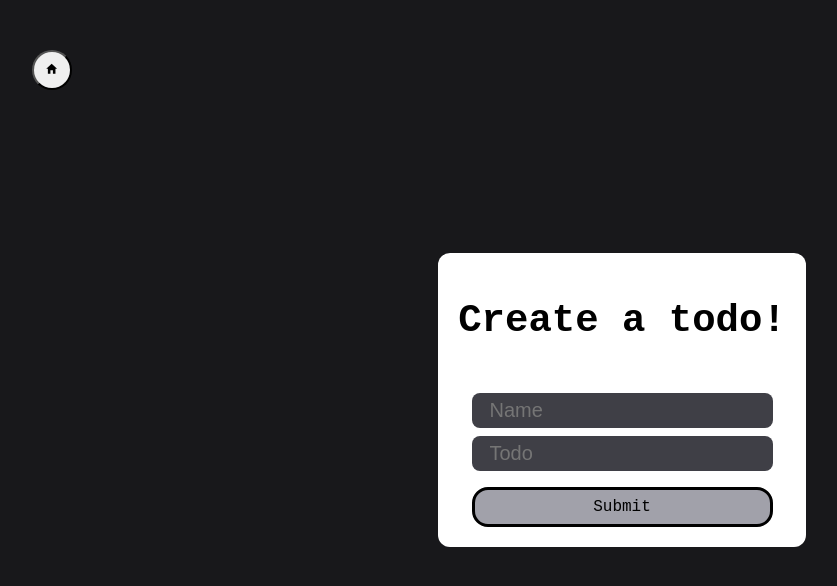
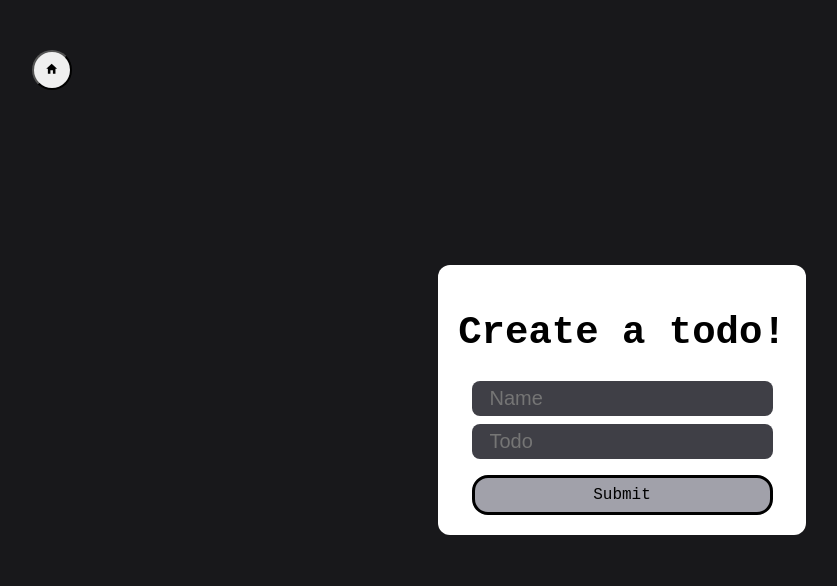
Before and after one commit to ushiradineth/todolist-v2, a Next.js app in the folder client/: page /create in a window 1280 px wide. Shown: the top 586 px of the page, without its empty margins (18-855 px from the left). Built offline with nearby package versions, Linux system fonts and the light colour scheme; no server answers.

Commit message:
minor ui change

```diff
--- a/client/src/components/styles/Card.styled.ts
+++ b/client/src/components/styles/Card.styled.ts
@@ -4,8 +4,6 @@ export const Card = styled.div`
   display: flex;
   flex-direction: column;
   align-items: center;
-  gap: 24px;
-  border: 4px;
   border-radius: 12px;
   background-color: white;
   padding: 20px;
```
